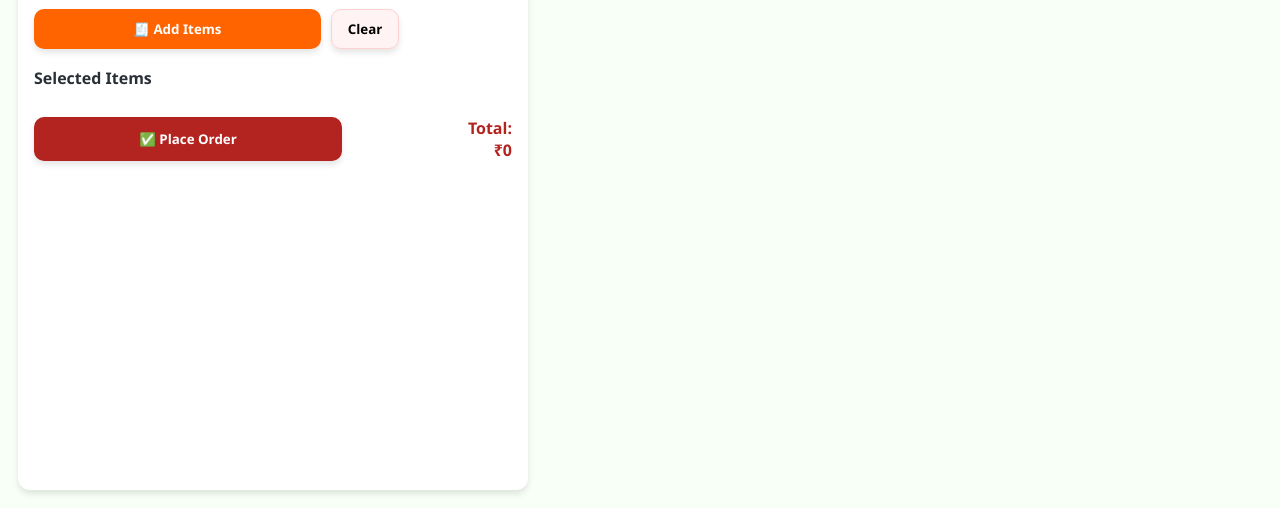
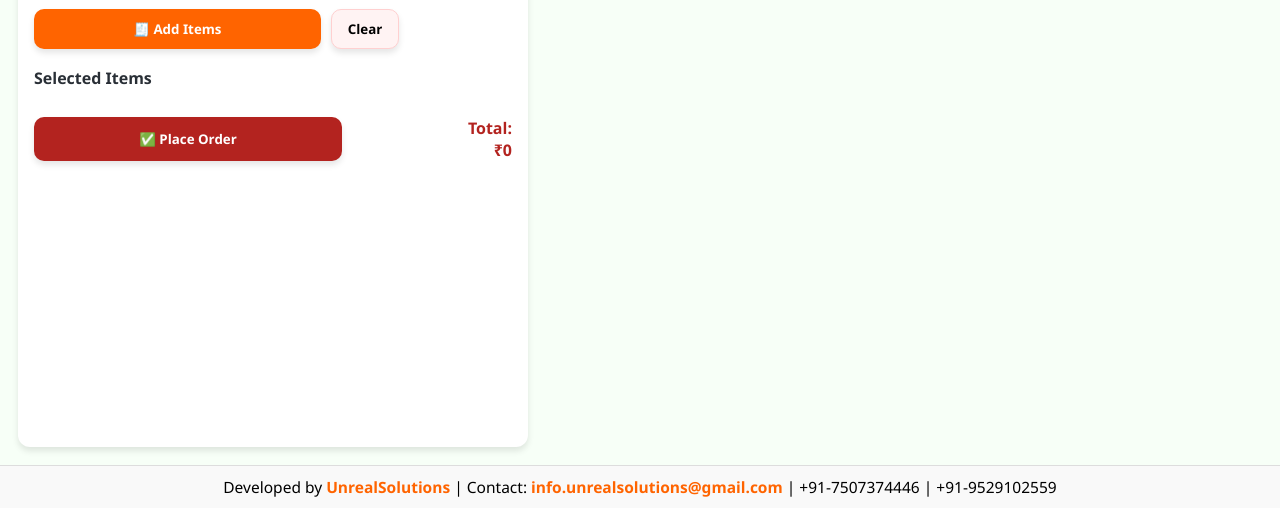
Before and after one commit to UnrealSolutions451/EatnJoy, a website: page index.html in a window 1280 px wide. Shown: the part 292-800 px from the top of the page. Drawn offline with Linux system fonts and the light colour scheme; no server answers.

Commit message:
Add files via upload

```diff
--- a/index.html
+++ b/index.html
@@ -124,6 +124,25 @@
     /* logout */
     .logout-container{ position:absolute; right:16px; top:18px; }
     .logout-btn{ background:var(--price); color:#fff; border:none; padding:8px 12px; border-radius:18px; cursor:pointer; font-weight:700; }
+
+    /* footer */
+  .footer {
+  background: #f9f9f9;
+  color: #000000;
+  text-align: center;
+  padding: 10px 16px;
+  font-size: 0.97rem;
+  font-weight: 450;
+  border-top: 1px solid #ddd;
+}
+.footer a {
+  color: #FF6400;
+  font-weight: 600;
+  text-decoration: none;
+}
+.footer a:hover { text-decoration: underline; }
+
+
   </style>
 </head>
 <body>
@@ -181,6 +200,7 @@
       <h2 id="active-orders-title" class="section-title">Active Orders</h2>
       <div id="orders" class="orders-grid" aria-live="polite"></div>
     </aside>
+
   </main>
 
   <div id="toast" class="toast" role="status" aria-live="polite"></div>
@@ -536,5 +556,13 @@
     searchCode.addEventListener("keyup", (e) => { if(e.key === "Enter") findOrder(); });
 
   </script>
+  <footer class="footer">
+  <p>
+    Developed by
+    <a href="https://unrealsolutions.pages.dev" target="_blank" rel="noopener noreferrer">UnrealSolutions</a>
+    | Contact: <a href="mailto:info.unrealsolutions@gmail.com">info.unrealsolutions@gmail.com</a> | +91-7507374446 | +91-9529102559
+  </p>
+</footer>
+
 </body>
 </html>
```
Also changed, not shown: admin-dashboard.html (+24 -0 lines), analytics.html (+24 -0 lines), expense.html (+25 -1 lines), menumanagment.html (+24 -0 lines).
